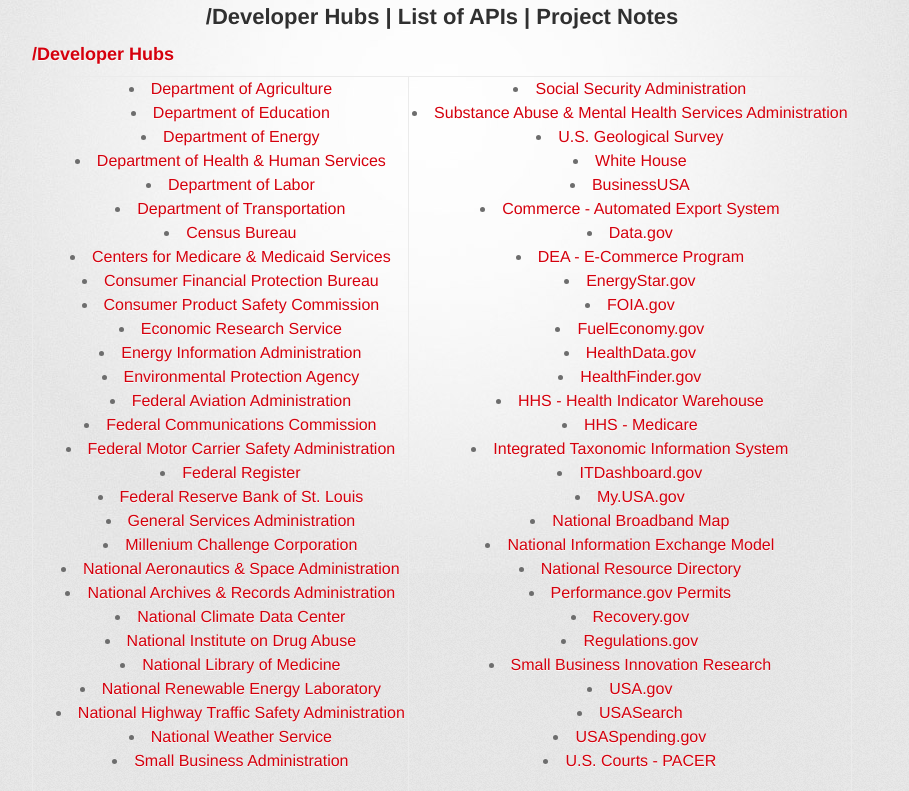
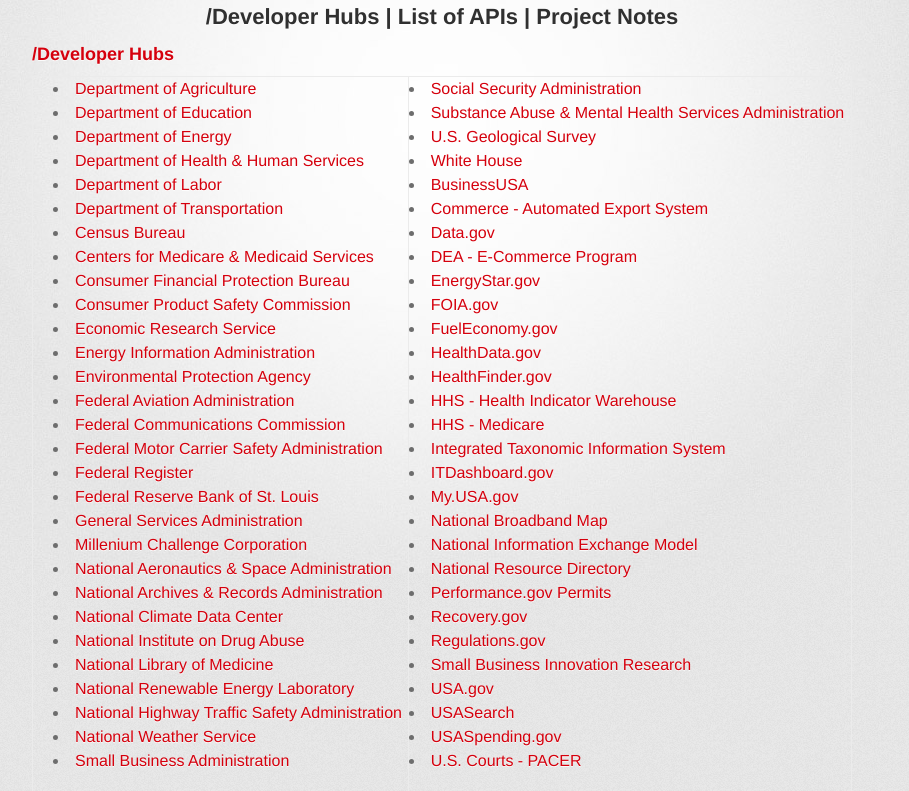
Before and after one commit to GSA/slash-developer-pages, a plain HTML site: page index.html in a window 1280 px wide. Shown: the top 791 px of the page, without its empty margins (198-1107 px from the left). Drawn offline with Linux system fonts and the light colour scheme; a web font is replaced by a local one.

Commit message:
removing table borders, aligning left

```diff
--- a/stylesheets/stylesheet.css
+++ b/stylesheets/stylesheet.css
@@ -218,7 +218,7 @@ em {
 
 table {
   width: 100%;
-  border: 1px solid #ebebeb;
+  border: 0px solid #ebebeb;
 }
 
 th {
@@ -227,7 +227,7 @@ th {
 
 td {
   border: 1px solid #ebebeb;
-  text-align: center;
+  text-align: left;
   font-weight: 300;
 }
 
```
